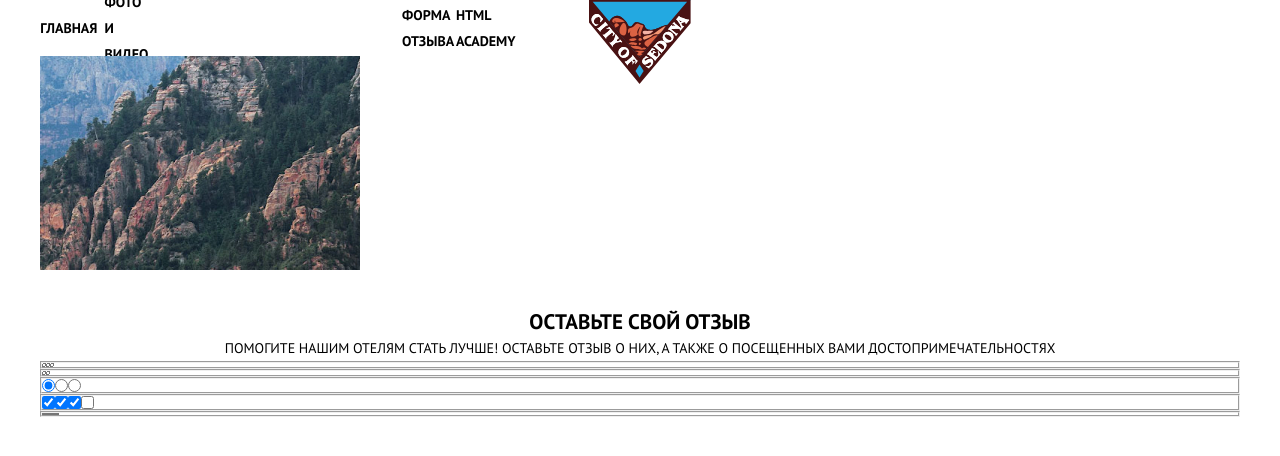
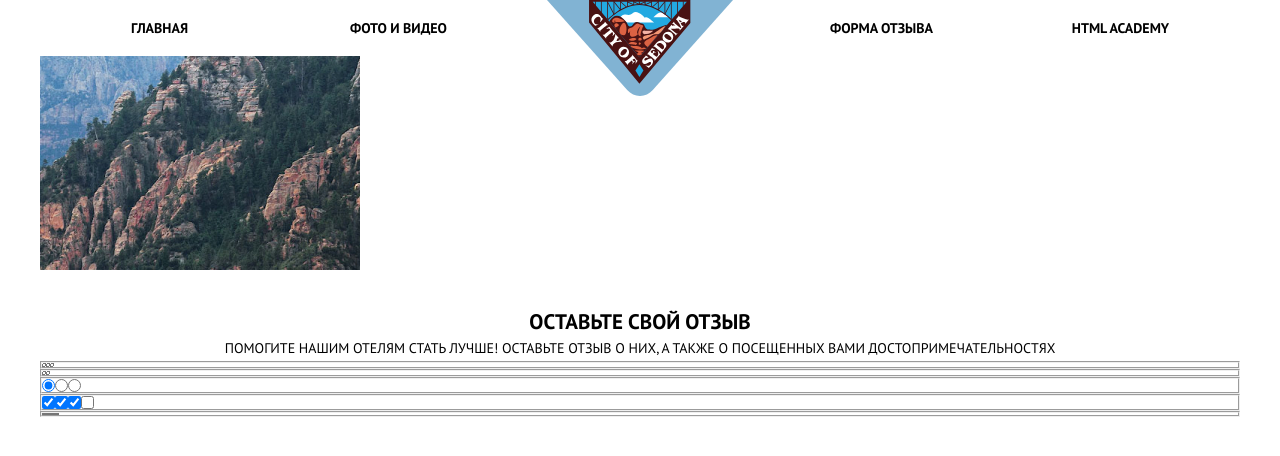
Before and after one commit to kovalenp/194424-sedona-20, a website: page source/form.html in a window 1280 px wide. Drawn offline with nearby package versions, Linux system fonts and the light colour scheme; files that its build step writes are made by us from their sources.

Commit message:
Нав меню на всех страницах

```diff
--- a/source/form.html
+++ b/source/form.html
@@ -1,38 +1,39 @@
 <!DOCTYPE html>
-<html class="page" lang="ru">
+<html lang="ru">
   <head>
     <meta charset="utf-8" />
     <link rel="stylesheet" href="css/normalize.css" />
     <link rel="stylesheet" href="css/style.css" />
     <title>HTML Academy: Седона</title>
   </head>
-  <body class="page__body">
+  <body class="page">
     <header class="page-header">
       <nav class="main-nav">
-        <div class="page-header__logo">
-          <a href="./index.html">
-            <img src="./img/svg/logotyle-mobile.svg" width="102" height="84" alt="Логотип Седона" />
-          </a>
-        </div>
         <div class="main-nav__wrapper">
-          <ul class="main-nav__menu site-list">
-            <li class="site-list__item site-list__item--close-button">
-              <a class="site-list__link" href="./index.html">Главная</a>
+          <ul class="main-nav__list site-list">
+            <li class="site-list__item">
+              <a class="site-list__item-menu" href="index.html">Главная</a>
             </li>
             <li class="site-list__item">
-              <a class="site-list__link" href="./photo.html">Фото и видео</a>
+              <a class="site-list__item-menu" href="photo.html">Фото и Видео</a>
+            </li>
+            <li class="site-list__item site-list__item--active">
+              <a class="site-list__item-menu" href="form.html">Форма отзыва</a>
             </li>
             <li class="site-list__item">
-              <a class="site-list__link" href="#">Форма отзыва</a>
-            </li>
-            <li class="site-list__item">
-              <a class="site-list__link" href="https://htmlacademy.ru/intensive/adaptive">HTML Academy</a>
+              <a class="site-list__item-menu" href="https://up.htmlacademy.ru/adaptive/19">HTML Academy</a>
             </li>
           </ul>
-        </div>
-        <div class="main-nav__toggle">
-          <button class="button" type="button">
-            <span class="visually-hidden">Открыть меню</span>
+          <div class="page-header__logo">
+            <a class="page-header__logo-icon">
+              <picture>
+                <source media="(min-width: 1200px)" srcset="img/logo-sedona-desktop.svg" />
+                <source media="(min-width: 768px)" srcset="img/logo-sedona-tablet.svg" />
+                <img src="img/logo-sedona-mobile.svg" alt="Logo" />
+              </picture>
+            </a>
+          </div>
+          <button class="main-nav__toggle" type="button">
             <img src="./img/svg/icon-menu.svg" width="23" height="22" alt="Открыть меню" />
           </button>
         </div>
--- a/source/sass/common/screens.scss
+++ b/source/sass/common/screens.scss
@@ -1,6 +1,6 @@
 $mobile: 320px;
 $tablet: 768px;
-$desktop: 1280px;
+$desktop: 1200px;
 
 @mixin mobile {
   @media only screen and (max-width: $tablet) {
```
Also changed, not shown: source/photo.html (+18 -17 lines).
